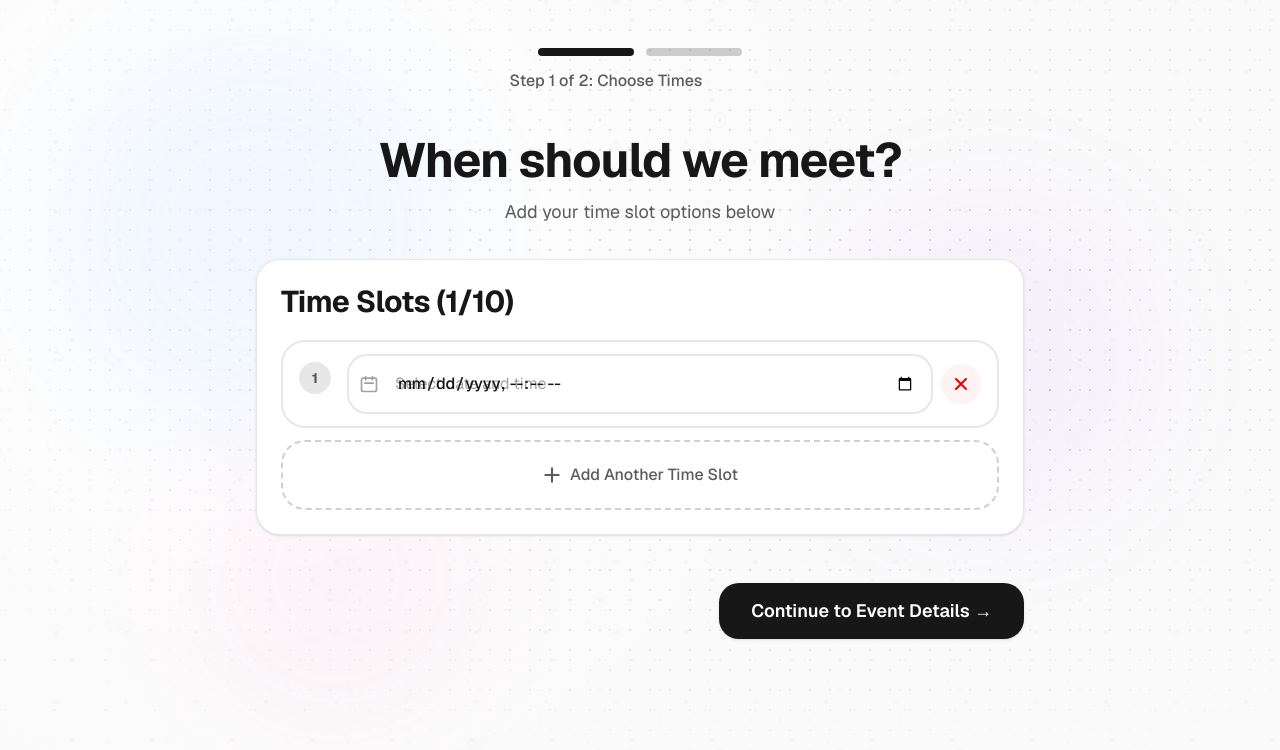
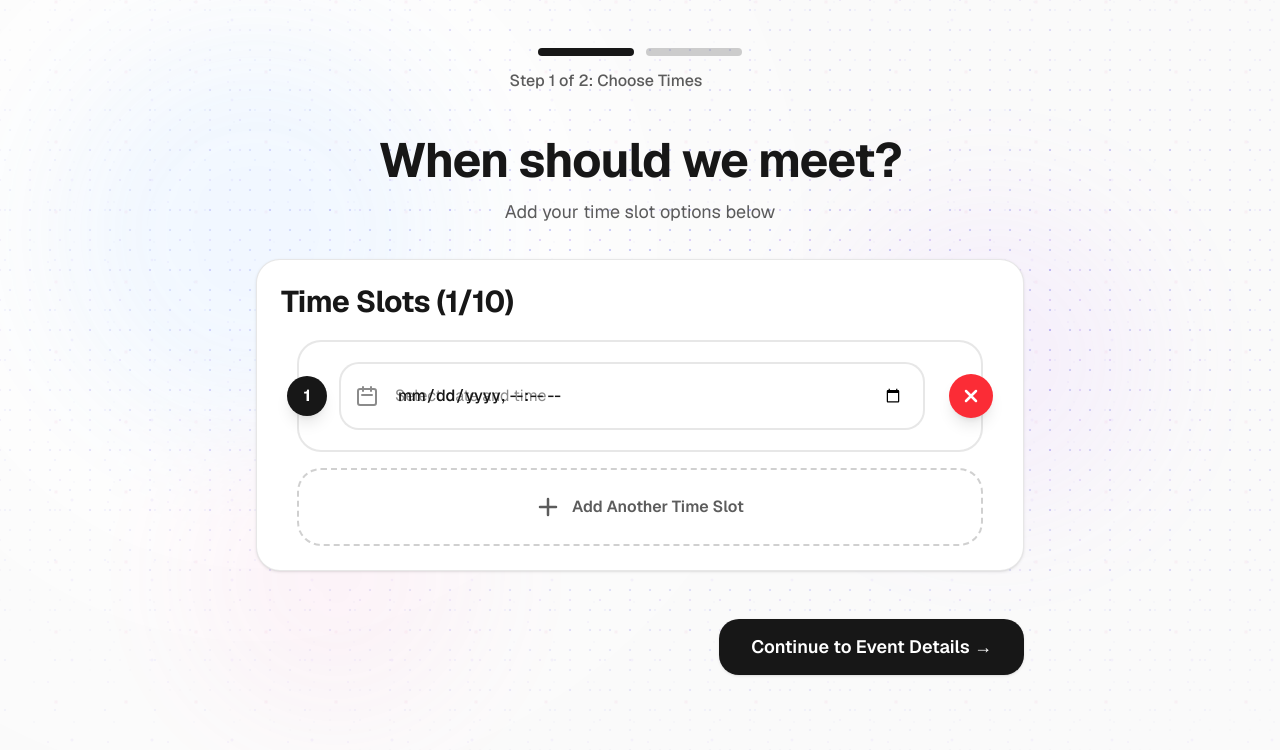
Before and after one commit to Connor-808/event-scheduler-tool, a Next.js app: page /create in a window 1280 px wide. Both pictures are taken after a click on the button "+ Add First Time Slot". Shown: the top 750 px of the page. Built offline with nearby package versions, Linux system fonts and the light colour scheme.

Commit message:
Fix time slot card spacing and layout - improve visual hierarchy and touch targets

```diff
--- a/app/create/page.tsx
+++ b/app/create/page.tsx
@@ -180,30 +180,30 @@ export default function CreateEventPage() {
                     </Button>
                   </div>
                 ) : (
-                  <div className="space-y-3">
+                  <div className="space-y-4 mx-4">
                     {timeSlots.map((slot, index) => (
                       <div
                         key={slot.id}
-                        className="group relative bg-background rounded-2xl border-2 border-foreground/10 hover:border-foreground/20 transition-all duration-200 overflow-hidden"
+                        className="group relative bg-background rounded-2xl border-2 border-foreground/10 hover:border-foreground/20 transition-all duration-200 overflow-visible"
                       >
-                        {/* Slot Number Badge */}
-                        <div className="absolute top-5 left-4 w-8 h-8 rounded-full bg-foreground/10 flex items-center justify-center text-sm font-bold text-foreground/70 z-10">
+                        {/* Slot Number Badge - Outside the card */}
+                        <div className="absolute -left-3 top-1/2 -translate-y-1/2 w-10 h-10 rounded-full bg-foreground text-background dark:bg-background dark:text-foreground dark:border-2 dark:border-foreground/20 flex items-center justify-center text-base font-bold shadow-lg z-20">
                           {index + 1}
                         </div>
 
-                        {/* Main Content */}
-                        <div className="pl-16 pr-16 py-3">
+                        {/* Main Content Area */}
+                        <div className="pl-10 pr-14 py-5">
                           <div className="relative">
                             {/* Calendar Icon */}
-                            <div className="absolute left-3 top-1/2 -translate-y-1/2 pointer-events-none z-10">
-                              <svg className="w-5 h-5 text-foreground/40" fill="none" stroke="currentColor" viewBox="0 0 24 24">
+                            <div className="absolute left-4 top-1/2 -translate-y-1/2 pointer-events-none z-10">
+                              <svg className="w-6 h-6 text-foreground/50" fill="none" stroke="currentColor" viewBox="0 0 24 24">
                                 <path strokeLinecap="round" strokeLinejoin="round" strokeWidth={2} d="M8 7V3m8 4V3m-9 8h10M5 21h14a2 2 0 002-2V7a2 2 0 00-2-2H5a2 2 0 00-2 2v12a2 2 0 002 2z" />
                               </svg>
                             </div>
 
                             {/* Date Preview Helper Text */}
                             {!slot.start_time && (
-                              <div className="absolute left-12 top-1/2 -translate-y-1/2 pointer-events-none text-foreground/40 text-base">
+                              <div className="absolute left-14 top-1/2 -translate-y-1/2 pointer-events-none text-foreground/50 text-base select-none">
                                 Select date and time
                               </div>
                             )}
@@ -213,7 +213,8 @@ export default function CreateEventPage() {
                               type="datetime-local"
                               value={slot.start_time}
                               onChange={(e) => updateTimeSlot(slot.id, e.target.value)}
-                              className="w-full min-h-[60px] pl-12 pr-4 py-4 text-base font-medium rounded-xl border-2 border-foreground/10 bg-background focus:border-foreground focus:outline-none focus:ring-2 focus:ring-foreground/20 transition-all duration-200 touch-manipulation"
+                              className="w-full min-h-[64px] pl-14 pr-5 py-5 text-base font-medium rounded-xl border-2 border-foreground/10 bg-background focus:border-foreground focus:outline-none focus:ring-2 focus:ring-foreground/20 transition-all duration-200 touch-manipulation appearance-none"
+                              style={{ colorScheme: 'light dark' }}
                             />
                           </div>
                         </div>
@@ -221,11 +222,11 @@ export default function CreateEventPage() {
                         {/* Delete Button */}
                         <button
                           onClick={() => removeTimeSlot(slot.id)}
-                          className="absolute top-1/2 -translate-y-1/2 right-4 w-10 h-10 rounded-full bg-red-50 dark:bg-red-900/20 text-red-600 dark:text-red-400 hover:bg-red-100 dark:hover:bg-red-900/30 active:scale-95 transition-all duration-200 flex items-center justify-center touch-manipulation"
+                          className="absolute -right-3 top-1/2 -translate-y-1/2 w-11 h-11 rounded-full bg-red-500 dark:bg-red-600 text-white hover:bg-red-600 dark:hover:bg-red-700 active:scale-95 transition-all duration-200 flex items-center justify-center touch-manipulation shadow-lg z-20"
                           aria-label="Remove time slot"
                         >
-                          <svg className="w-5 h-5" fill="none" stroke="currentColor" viewBox="0 0 24 24">
-                            <path strokeLinecap="round" strokeLinejoin="round" strokeWidth={2.5} d="M6 18L18 6M6 6l12 12" />
+                          <svg className="w-5 h-5" fill="none" stroke="currentColor" viewBox="0 0 24 24" strokeWidth={3}>
+                            <path strokeLinecap="round" strokeLinejoin="round" d="M6 18L18 6M6 6l12 12" />
                           </svg>
                         </button>
                       </div>
@@ -235,9 +236,9 @@ export default function CreateEventPage() {
                     {timeSlots.length < 10 && (
                       <button
                         onClick={addCustomSlot}
-                        className="w-full py-5 rounded-2xl border-2 border-dashed border-foreground/20 hover:border-foreground/40 hover:bg-foreground/5 active:bg-foreground/10 transition-all duration-200 flex items-center justify-center gap-2 text-foreground/70 hover:text-foreground font-medium touch-manipulation"
+                        className="w-full py-6 rounded-2xl border-2 border-dashed border-foreground/20 hover:border-foreground/40 hover:bg-foreground/5 active:bg-foreground/10 transition-all duration-200 flex items-center justify-center gap-3 text-foreground/70 hover:text-foreground font-semibold touch-manipulation"
                       >
-                        <svg className="w-5 h-5" fill="none" stroke="currentColor" viewBox="0 0 24 24">
+                        <svg className="w-6 h-6" fill="none" stroke="currentColor" viewBox="0 0 24 24">
                           <path strokeLinecap="round" strokeLinejoin="round" strokeWidth={2.5} d="M12 4v16m8-8H4" />
                         </svg>
                         Add Another Time Slot
```
